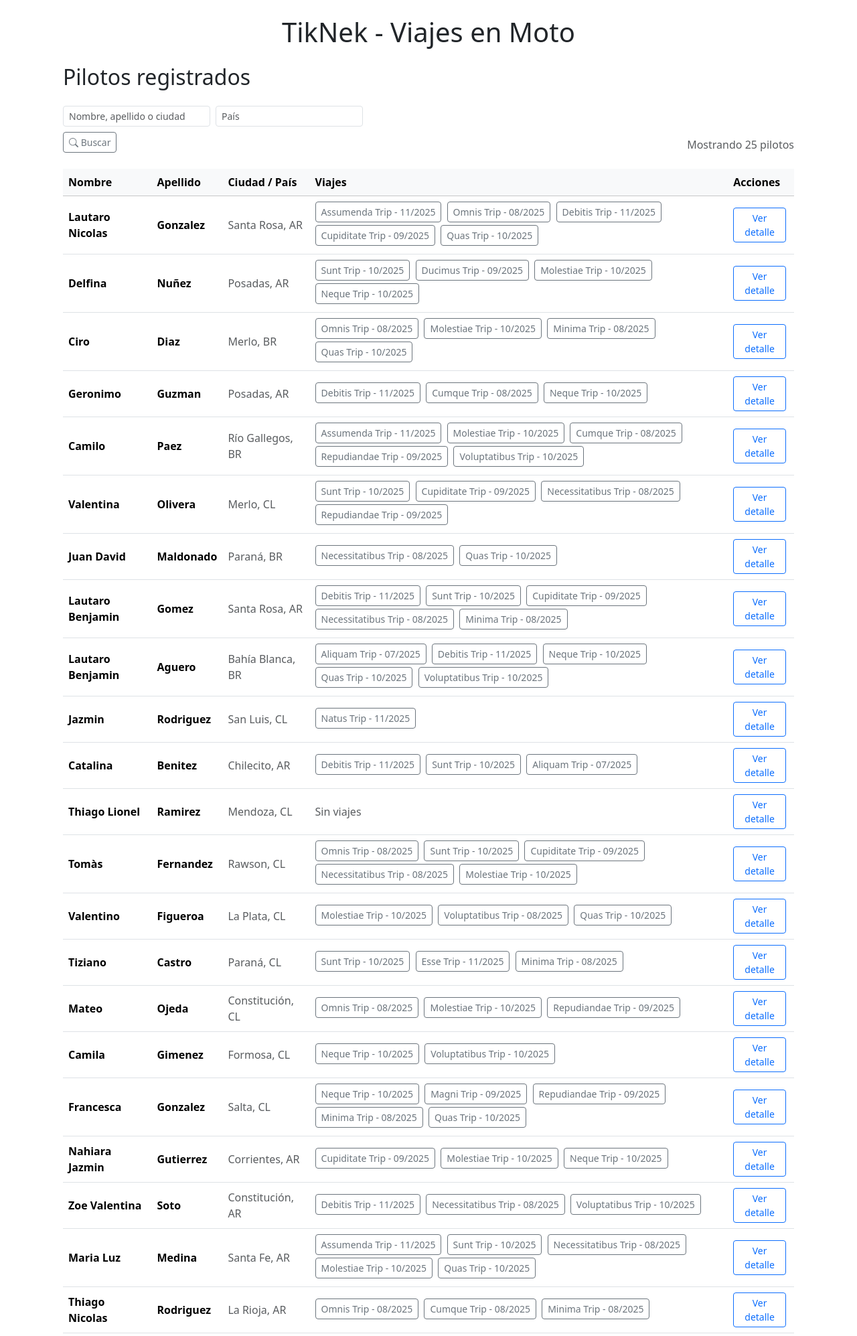
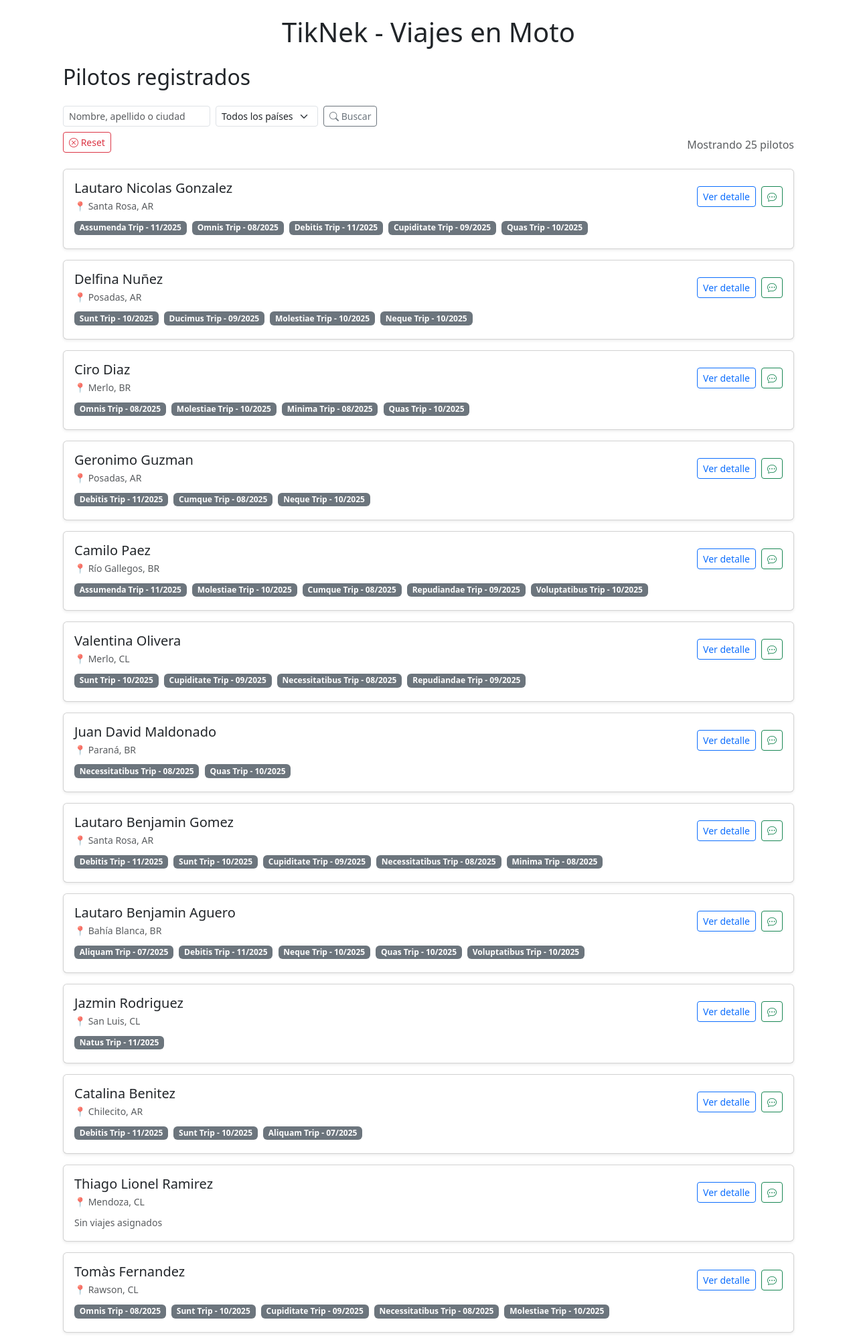
Before and after one commit to TikNek1/Coder-TP-Final, a Django app: page /pilotos/ in a window 1280 px wide. Shown: the part 56-2051 px from the top of the page at 67% size. Run offline with Django 4.2, Linux system fonts and the light colour scheme; a user stored in the database is signed in; data comes from the database, SQL or seed files in the repository; both versions use the stored data as it was after the commit; some libraries are stand-ins or nearby versions.

Commit message:
versión 3.0 con varias correcciones

```diff
--- a/TikNek_Viajes/templates/base.html
+++ b/TikNek_Viajes/templates/base.html
@@ -69,6 +69,7 @@
         </div>
     </nav>
 
+    <!-- Este es el código que mostrará los mensajes de info/alerta/error que se envían desde las vistas de Django. -->
     {% if messages %}
         {% for message in messages %}
             <div class="alert alert-{{ message.tags }} alert-dismissible fade show" role="alert">
@@ -102,26 +103,31 @@
                     </ul>
                 </div>
             </div>
-            <div class="text-center pt-3 border-top border-secondary mt-3">
-                <a href="{% url 'about' %}" class="text-white-50 text-decoration-none d-inline-flex align-items-center"
-                    onmouseover="this.classList.remove('text-white-50'); this.classList.add('text-white')"
-                    onmouseout="this.classList.remove('text-white'); this.classList.add('text-white-50')">
-                    <i class="bi bi-info-circle me-1"></i> Acerca de
-                </a> |
-                © 2025 TikNek Viajes - Todos los derechos reservados
+            <div class="text-center pt-3 border-top border-secondary mt-3 small">
+                <div class="text-white-50">
+                    <a href="{% url 'about' %}" class="text-white-50 text-decoration-none d-inline-flex align-items-center me-2"
+                        onmouseover="this.classList.remove('text-white-50'); this.classList.add('text-white')"
+                        onmouseout="this.classList.remove('text-white'); this.classList.add('text-white-50')">
+                        <i class="bi bi-info-circle me-1"></i> Acerca de
+                    </a> |
+                    © 2025 TikNek Viajes - Todos los derechos reservados
+                </div>
+                <div class="text-secondary mt-1">
+                    Nicolás Tecco - Coderhouse - Comisión 69550
+                </div>
             </div>
         </div>
     </footer>
 
     <script>
-        // Espera 5 segundos (5000 milisegundos) y luego cierra las alertas
+        // Script que espera X segundos (x000 milisegundos) y luego cierra las alertas
         setTimeout(function() {
             const alertList = document.querySelectorAll('.alert');
             alertList.forEach(function(alert) {
                 const bsAlert = bootstrap.Alert.getOrCreateInstance(alert);
                 bsAlert.close();
             });
-        }, 2000); // Cambiá este valor si querés más o menos tiempo
+        }, 4000); // acá le indico que espere 4000 milisegundos (4 segundos)
     </script>
 
     <!-- Bootstrap JS desde CDN -->
--- a/viajes/models.py
+++ b/viajes/models.py
@@ -17,7 +17,7 @@ class Guia(models.Model):
         ('OT', 'Otro')
     ])
     # despues ver si agrego mas paises o relaciono con tabla de paises
-    sobre_mi = CKEditor5Field("Sobre mí", config_name="default")
+    sobre_mi = models.TextField(blank=True)
     foto = models.ImageField(upload_to='guias_fotos/', null=True, blank=True)
     # OJO: Para ImageField tener configurado MEDIA_ROOT y MEDIA_URL en settings.py,
     # y agregar urlpatterns en urls.py para servir archivos en desarrollo.
@@ -37,7 +37,7 @@ class Piloto(models.Model):
         ('OT', 'Otro')
     ])
     # despues ver si agrego mas paises o relaciono con tabla de paises
-    sobre_mi = CKEditor5Field("Sobre mí", config_name="default", blank=True)
+    sobre_mi = models.TextField(blank=True)
     moto = models.CharField(max_length=100, default="Sin, por ahora", blank=True)
     avatar = models.CharField(max_length=100, default='default.png')
 
@@ -53,7 +53,7 @@ class Viaje(models.Model):
     ]
 
     nombre = models.CharField(max_length=100)
-    detalle = CKEditor5Field("detalle", config_name="default")
+    detalle = models.TextField(max_length=100)
     fecha_salida = models.DateField()
     cant_dias = models.PositiveIntegerField()
     km = models.PositiveIntegerField()
--- a/viajes/templates/guias/lista_guias.html
+++ b/viajes/templates/guias/lista_guias.html
@@ -19,7 +19,7 @@
                 <p class="card-text"><strong>Nacimiento:</strong> {{ guia.fecha_nac }}</p>
                 <p class="card-text"><strong>Ubicación:</strong> {{ guia.ciudad }}, {{ guia.pais }}</p>
                 <div class="card-text mt-2">
-                    {{ guia.sobre_mi|safe }}
+                    {{ guia.sobre_mi|linebreaks }}
                 </div>
                 {% if guia.viajes.exists %}
                     <h6 class="mt-3">Viajes asignados ({{ guia.viajes.count }})</h6>
@@ -35,7 +35,7 @@
                 {% endif %}
             </div>
             {% if puede_editar %}
-            <div class="card-footer d-flex justify-content-between">
+            <div class="card-footer d-flex gap-2">
                 <a href="{% url 'editar_guia' guia.pk %}" class="btn btn-sm btn-outline-primary">Editar</a>
                 <a href="{% url 'eliminar_guia' guia.pk %}" class="btn btn-sm btn-outline-danger">Eliminar</a>
             </div>
--- a/viajes/templates/pilotos/eliminar_piloto.html
+++ b/viajes/templates/pilotos/eliminar_piloto.html
@@ -2,7 +2,7 @@
 
 {% block content %}
 <div class="container mt-4">
-    <h2>Eliminando piloto: {{ object.nombre }}</h2>
+    <h2>Eliminando {{ piloto }}</h2>
     <form method="post">
         {% csrf_token %}
         <p>¿Confirmás la eliminación?</p>
--- a/viajes/templates/pilotos/lista_pilotos.html
+++ b/viajes/templates/pilotos/lista_pilotos.html
@@ -12,12 +12,24 @@
                     <input type="text" name="q" class="form-control form-control-sm" placeholder="Nombre, apellido o ciudad" value="{{ request.GET.q }}">
                 </div>
                 <div class="col-auto">
-                    <input type="text" name="pais" class="form-control form-control-sm" placeholder="País" value="{{ request.GET.pais }}">
+                    <select name="pais" class="form-select form-select-sm">
+                        <option value="">Todos los países</option>
+                        {% for p in paises %}
+                            <option value="{{ p }}" {% if request.GET.pais == p %}selected{% endif %}>
+                                {{ p }}
+                            </option>
+                        {% endfor %}
+                    </select>
                 </div>
                 <div class="col-auto">
                     <button type="submit" class="btn btn-outline-secondary btn-sm">
                         <i class="bi bi-search"></i> Buscar
                     </button>
+                </div>
+                <div class="col-auto">
+                    <a href="{% url 'lista_pilotos' %}" class="btn btn-outline-danger btn-sm">
+                        <i class="bi bi-x-circle"></i> Reset
+                    </a>
                 </div>
             </form>
         </div>
@@ -29,49 +41,46 @@
         </div>
     </div>
 
-    {% if pilotos|length == 0 %}
-        <div class="alert alert-warning mt-3" role="alert">
-            No se encontraron pilotos
+
+            {% for piloto in pilotos %}
+                <div class="card mb-3 shadow-sm">
+                    <div class="card-body">
+                        <div class="d-flex justify-content-between align-items-center mb-2">
+                            <div>
+                                <h5 class="mb-1">{{ piloto.user.first_name }} {{ piloto.user.last_name }}</h5>
+                                <p class="mb-0 text-muted small">📍 {{ piloto.ciudad }}, {{ piloto.pais }}</p>
                             </div>
-    {% endif %}
 
-    <table class="table table-hover align-middle">
-        <thead class="table-light">
-            <tr>
-                <th>Nombre</th>
-                <th>Apellido</th>
-                <th>Ciudad / País</th>
-                <th>Viajes</th>
-                <th>Acciones</th>
-            </tr>
-        </thead>
-        <tbody>
-            {% for piloto in pilotos %}
-            <tr>
-                <td><strong>{{ piloto.user.first_name }}</strong></td>
-                <td><strong>{{ piloto.user.last_name }}</strong></td>
                             <td>
-                    <span class="text-muted">{{ piloto.ciudad }}, {{ piloto.pais }}</span>
+                                <div class="d-flex gap-2">
+                                    <a href="{% url 'detalle_piloto' piloto.pk %}" class="btn btn-outline-primary btn-sm">
+                                        Ver detalle
+                                    </a>
+                                    <a href="{% url 'conversation' piloto.user.username %}" class="btn btn-outline-success btn-sm" title="Enviar mensaje">
+                                        <i class="bi bi-chat-dots"></i>
+                                    </a>
+                                </div>
                             </td>
-                <td>
+
+                        </div>
+                        <div>
                             {% if piloto.viajes.exists %}
                                 {% for viaje in piloto.viajes.all %}
-                            <a href="{% url 'detalle_viaje' viaje.id %}" class="btn btn-outline-secondary btn-sm me-1 mb-1">
+                                    <a href="{% url 'detalle_viaje' viaje.id %}" class="badge bg-secondary text-decoration-none me-1 mb-1">
                                         {{ viaje.nombre }} - {{ viaje.fecha_salida|date:"m/Y" }}
                                     </a>
                                 {% endfor %}
                             {% else %}
-                        <span class="text-muted">Sin viajes</span>
+                                <span class="text-muted small">Sin viajes asignados</span>
                             {% endif %}
-                </td>
-                <td>
-                    <a href="{% url 'detalle_piloto' piloto.pk %}" class="btn btn-outline-primary btn-sm me-1">
-                        Ver detalle
-                    </a>
-                </td>
-            </tr>
+                        </div>
+                    </div>
+                </div>
+            {% empty %}
+                <div class="alert alert-warning mt-3" role="alert">
+                    No se encontraron pilotos
+                </div>
             {% endfor %}
-        </tbody>
-    </table>
+
 </div>
 {% endblock %}
--- a/viajes/views.py
+++ b/viajes/views.py
@@ -233,10 +233,6 @@ class GuiaCreateView(LoginRequiredMixin, UserPassesTestMixin, CreateView):
 # En esta sección están las vistas para listar PILOTOS y ver los detalles de un piloto, además del CRUD.
 # -------------------------------------------------------------------------------------------------------------------
 
-# Vista para listar pilotos
-# def lista_pilotos(request):
-#     pilotos = Piloto.objects.all()
-#     return render(request, 'viajes/lista_pilotos.html', {'pilotos': pilotos})
 
 class ListaPilotosView(LoginRequiredMixin, ListView):
     model = Piloto
@@ -256,8 +252,14 @@ class ListaPilotosView(LoginRequiredMixin, ListView):
             )
         if pais:
             queryset = queryset.filter(pais__icontains=pais)
+
         return queryset
 
+    def get_context_data(self, **kwargs):
+        context = super().get_context_data(**kwargs)
+        # esto es para poder filtrar por país en la lista de pilotos con una lista desplegable
+        context['paises'] = Piloto.objects.exclude(pais='').exclude(pais__isnull=True).values_list('pais', flat=True).distinct().order_by('pais')
+        return context
 
 class DetallePilotoView(LoginRequiredMixin, DetailView):
     model = Piloto
@@ -285,6 +287,7 @@ class PilotoUpdateView(LoginRequiredMixin, UserPassesTestMixin, UpdateView):
 class PilotoDeleteView(LoginRequiredMixin, UserPassesTestMixin, DeleteView):
     model = Piloto
     template_name = 'pilotos/eliminar_piloto.html'
+    context_object_name = 'piloto'
 
     def get_success_url(self):
         messages.success(self.request, "Piloto eliminado")
```
Also changed, not shown: messages_app/views.py (+6 -1 lines), viajes/forms.py (+14 -3 lines), viajes/templates/pilotos/detalle_piloto.html (+13 -7 lines), viajes/templates/usuarios/registro.html (+37 -6 lines), viajes/templates/viajes/detalle_viaje.html (+15 -7 lines), viajes/templates/viajes/lista_viajes.html (+30 -13 lines), README.md, db_viajes.sqlite3 (added), viajes/migrations/0007_alter_guia_sobre_mi_alter_piloto_sobre_mi_and_more.py (added), viajes/migrations/0008_alter_viaje_detalle.py (added), viajes/migrations/0009_alter_viaje_nombre.py (added), 1 other file. Lines whose indentation alone changed are shown as unchanged.
